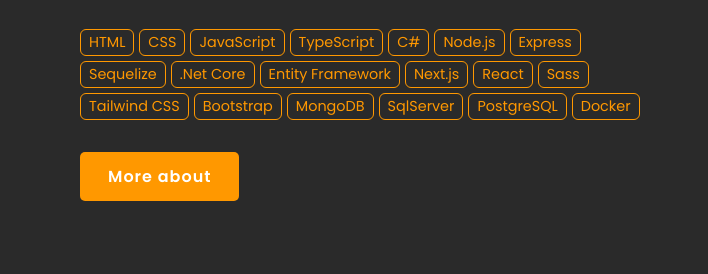
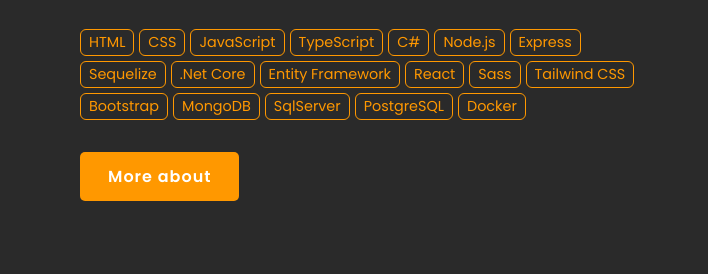
Before and after one commit to Camila-Genco/Portfolio, a plain HTML site: page index.html in a window 1280 px wide. Shown: the part 1241-1515 px from the top of the page, 572-1280 px from the left. Drawn offline with nearby package versions, Linux system fonts and the light colour scheme; a web font is replaced by a local one.

Commit message:
updating file

```diff
--- a/index.html
+++ b/index.html
@@ -61,7 +61,6 @@
                     <span>Sequelize</span>
                     <span>.Net Core</span>
                     <span>Entity Framework</span>
-                    <span>Next.js</span>
                     <span>React</span>
                     <span>Sass</span>
                     <span>Tailwind CSS</span>
```
Also changed, not shown: 1 other file.
